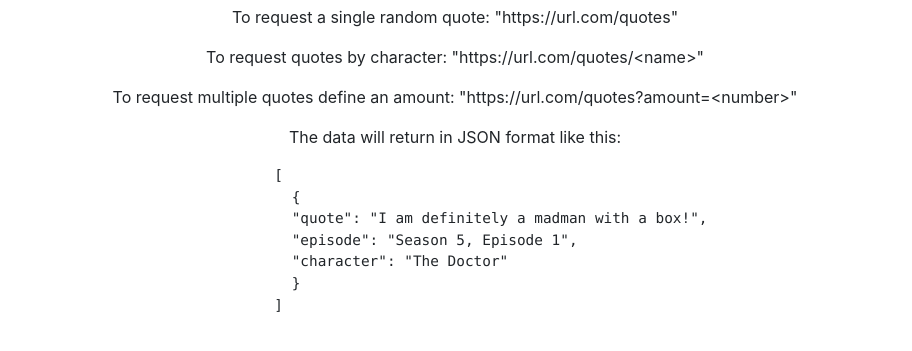
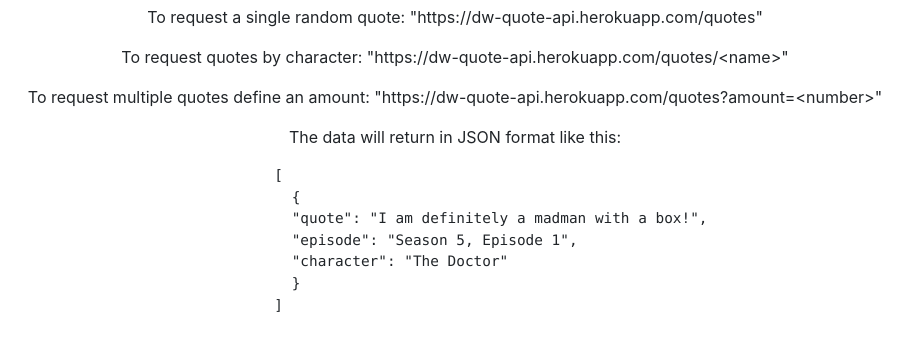
Before and after one commit to Schlenges/doctor-who-quote-api, a website: page view/index.html in a window 1280 px wide. Shown: the part 423-774 px from the top of the page, without its empty margins (185-1097 px from the left). Drawn offline with nearby package versions, Linux system fonts and the light colour scheme; files that its build step writes are made by us from their sources; files whose address does not match are found by name.

Commit message:
updated index.html

```diff
--- a/view/index.html
+++ b/view/index.html
@@ -10,9 +10,9 @@
 <div class="container-fluid">
     <img class="img-fluid" src="dw-logo.png">
     <h1>Quote API</h1>
-    <p>To request a single random quote: "https://url.com/quotes"</p>
-    <p>To request quotes by character: "https://url.com/quotes/&lt;name&gt;"</p>
-    <p>To request multiple quotes define an amount: "https://url.com/quotes?amount=&lt;number&gt;"</p>
+    <p>To request a single random quote: "https://dw-quote-api.herokuapp.com/quotes"</p>
+    <p>To request quotes by character: "https://dw-quote-api.herokuapp.com/quotes/&lt;name&gt;"</p>
+    <p>To request multiple quotes define an amount: "https://dw-quote-api.herokuapp.com/quotes?amount=&lt;number&gt;"</p>
     <p>The data will return in JSON format like this:</p>
     <div id="example">
     <pre>
```
